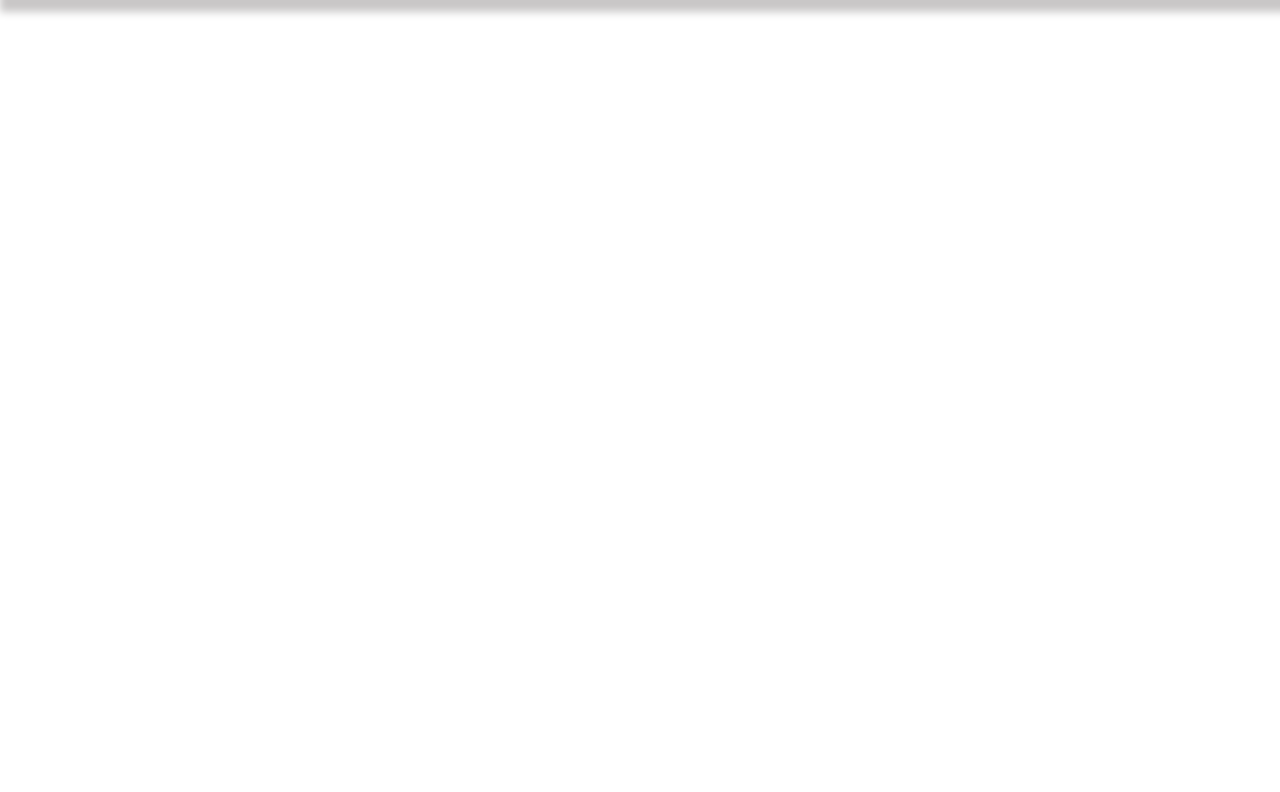
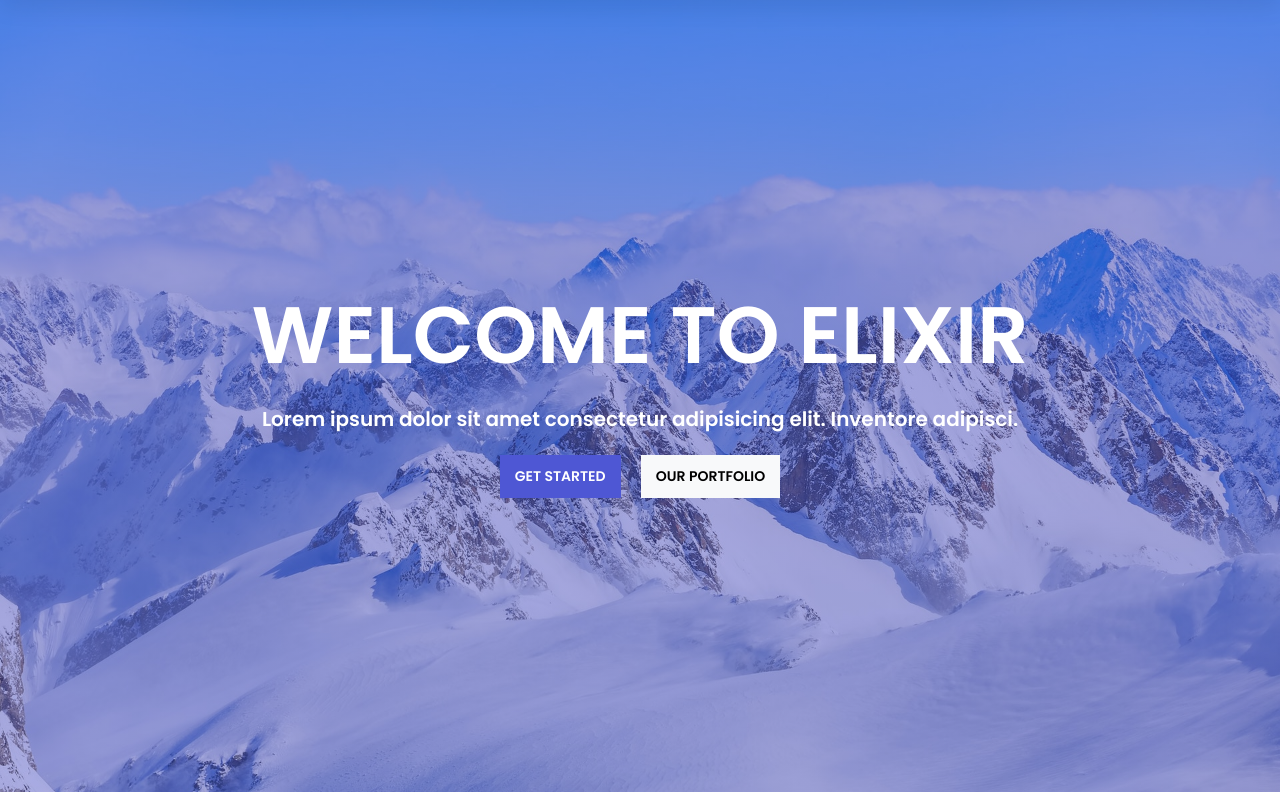
Before and after one commit to shuvo616/Elixir, a plain HTML site: page index.html in a window 1280 px wide. Shown: the part 68-860 px from the top of the page. Before the commit the page ends 800 px from the top, so only its background shows below. Drawn offline with nearby package versions, Linux system fonts and the light colour scheme.

Commit message:
hero section done

```diff
--- a/index.html
+++ b/index.html
@@ -56,6 +56,23 @@
             </div>
         </div>
     </nav>
+    <!-- Hero Section -->
+    <section id="hero" class="min-vh-100 d-flex align-items-center text-center">
+        <div class="container">
+            <div class="row">
+                <div class="col-12">
+                    <h1 class="text-uppercase fw-semibold display-1 text-white">Welcome to Elixir</h1>
+                    <h5 class="text-white mt-4 mb-4">Lorem ipsum dolor sit amet consectetur adipisicing elit. Inventore
+                        adipisci.
+                    </h5>
+                    <div>
+                        <a href="#" class="btn btn-brand me-2">Get Started</a>
+                        <a href="#" class="btn btn-light ms-2">Our Portfolio</a>
+                    </div>
+                </div>
+            </div>
+        </div>
+    </section>
     <script src="https://cdn.jsdelivr.net/npm/bootstrap@5.3.0-alpha1/dist/js/bootstrap.bundle.min.js"></script>
     <script src="main.js"></script>
 </body>
--- a/style.css
+++ b/style.css
@@ -57,7 +57,7 @@ img {
 
 /* Navbar */
 .navbar {
-    box-shadow: 10px 10px 8px 10px #c9c7c7;
+    box-shadow: var(--box-shadow);
 }
 
 .navbar-nav .nav-link {
@@ -88,3 +88,10 @@ img {
     border-color: var(--c-brand-light);
     color: #ffffff;
 }
+
+/* hero */
+#hero {
+    background: linear-gradient(rgba(var(--c-brand-rgb), 0.507), rgba(var(--c-brand-rgb), 0.438)), url(./imsges/hero-1.jpg);
+    background-position: center;
+    background-size: cover;
+}
```
